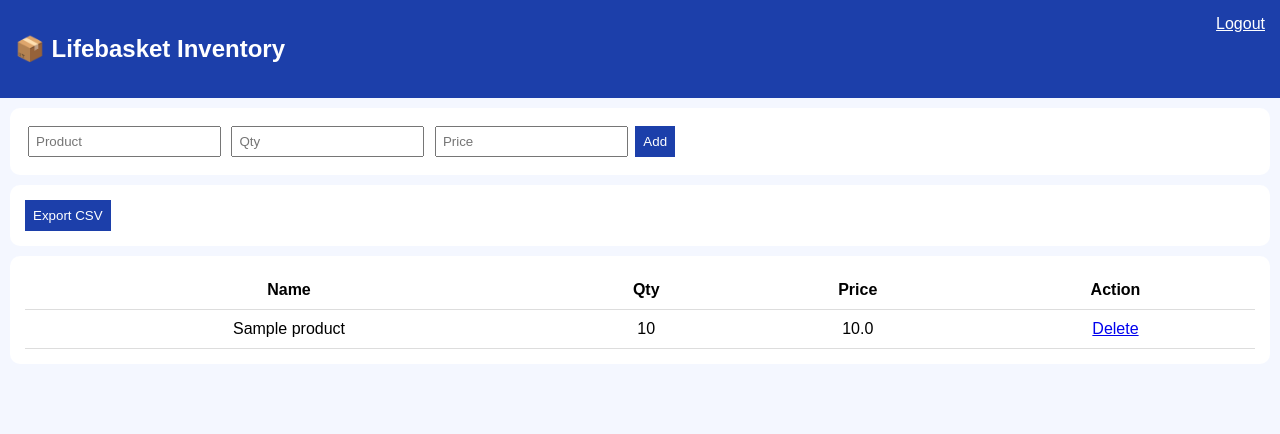
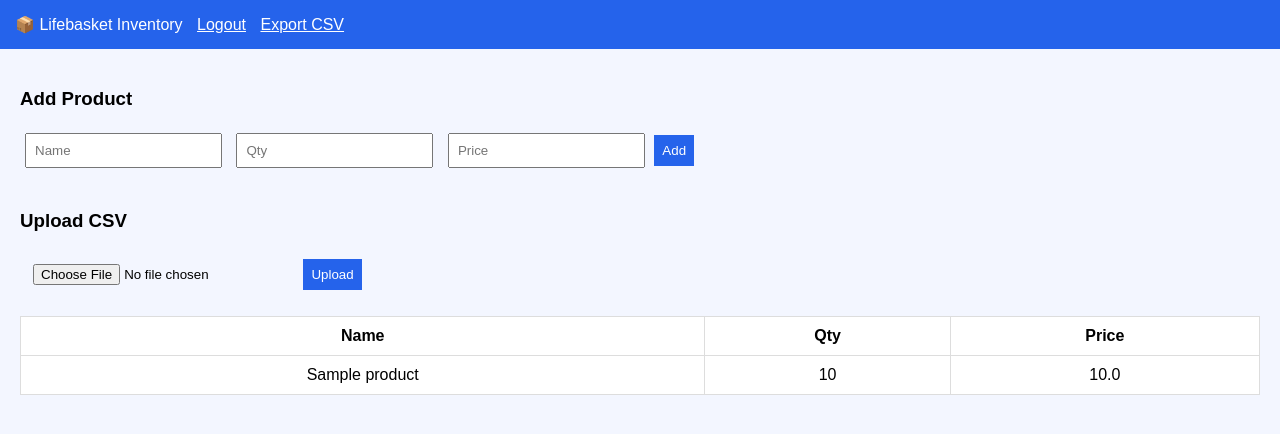
Before and after one commit to jakiya09/inventory-system, a Flask app: page / in a window 1280 px wide. Shown: the top 434 px of the page. Run offline with Flask 3, Linux system fonts and the light colour scheme; the visitor is signed in with stand-in values (Sample User, id 1); tables that the repository leaves empty hold one stand-in row (values such as "Sample post").

Commit message:
Update index.html

```diff
--- a/templates/index.html
+++ b/templates/index.html
@@ -2,64 +2,67 @@
 <html>
 <head>
 <title>Lifebasket Inventory</title>
+<style>
+body{font-family:Arial;background:#f3f6ff;margin:0}
+.header{background:#2563eb;color:white;padding:15px}
+.container{padding:20px}
 
-<style>
-body{font-family:Arial;background:#f4f7ff;margin:0}
-.header{background:#1c3faa;color:white;padding:15px;display:flex;justify-content:space-between}
-.card{background:white;margin:10px;padding:15px;border-radius:10px}
-table{width:100%;border-collapse:collapse}
-th,td{padding:10px;border-bottom:1px solid #ddd;text-align:center}
-button{background:#1c3faa;color:white;padding:8px;border:none}
-input{padding:6px;margin:3px}
-.low{color:red;font-weight:bold}
+table{width:100%;background:white;border-collapse:collapse}
+th,td{padding:10px;border:1px solid #ddd;text-align:center}
+
+.low{background:#ffe5e5}
+
+input{padding:8px;margin:5px}
+button{background:#2563eb;color:white;padding:8px;border:none}
+a{color:white;margin-left:10px}
 </style>
-
 </head>
 
 <body>
 
 <div class="header">
-<h2>📦 Lifebasket Inventory</h2>
-<a href="/logout" style="color:white">Logout</a>
+📦 Lifebasket Inventory
+<a href="/logout">Logout</a>
+<a href="/export">Export CSV</a>
 </div>
 
-<div class="card">
-<form method="POST" action="/add">
-<input name="name" placeholder="Product">
+<div class="container">
+
+<h3>Add Product</h3>
+<form action="/add" method="POST">
+<input name="name" placeholder="Name">
 <input name="qty" placeholder="Qty">
 <input name="price" placeholder="Price">
 <button>Add</button>
 </form>
-</div>
 
-<div class="card">
-<a href="/export"><button>Export CSV</button></a>
-</div>
+<br>
 
-<div class="card">
+<h3>Upload CSV</h3>
+<form action="/upload" method="POST" enctype="multipart/form-data">
+<input type="file" name="file">
+<button>Upload</button>
+</form>
+
+<br>
+
 <table>
 <tr>
-<th>Name</th><th>Qty</th><th>Price</th><th>Action</th>
+<th>Name</th>
+<th>Qty</th>
+<th>Price</th>
 </tr>
 
 {% for p in products %}
-<tr>
+<tr class="{% if p[2] < 5 %}low{% endif %}">
 <td>{{p[1]}}</td>
-
-<td>
-{% if p[2]|int < 5 %}
-<span class="low">{{p[2]}} ⚠ LOW</span>
-{% else %}
-{{p[2]}}
-{% endif %}
-</td>
-
+<td>{{p[2]}}</td>
 <td>{{p[3]}}</td>
-<td><a href="/delete/{{p[0]}}">Delete</a></td>
 </tr>
 {% endfor %}
 
 </table>
+
 </div>
 
 </body>
```
